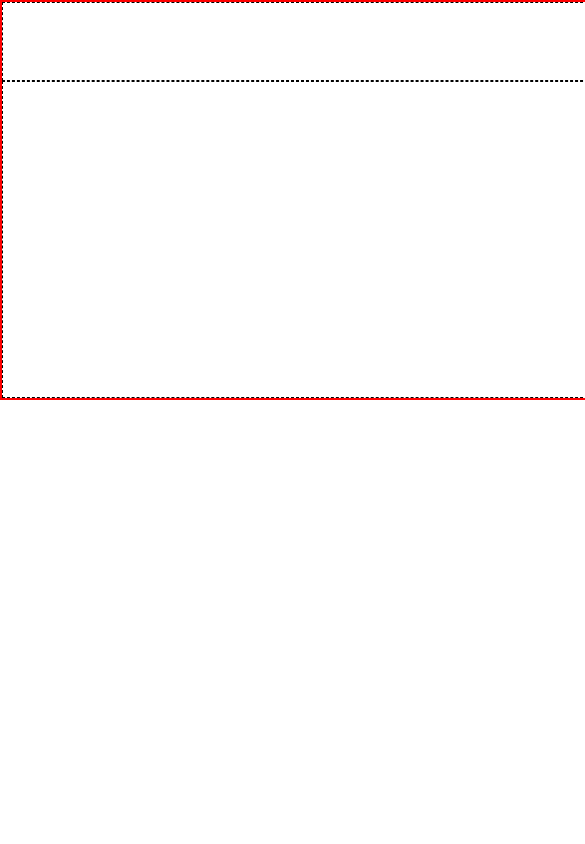
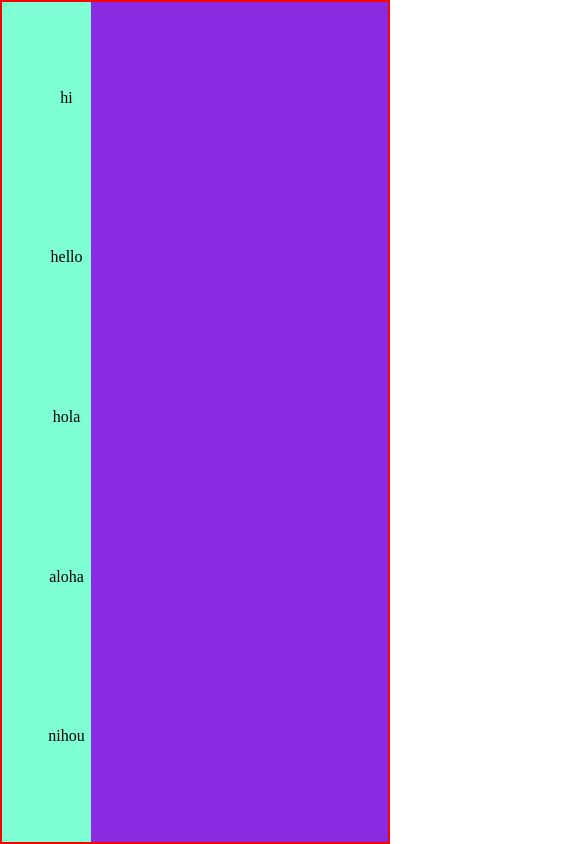
Before and after one commit to cali-angel/CIT85, a plain HTML site: page class work/week 5 tuesday/media-q2.htm in a window 390 px wide. Shown: the whole page, 585 px wide, since content can reach past the window. Drawn offline with Linux system fonts and the light colour scheme.

Commit message:
created new files to practice media queries and flexbox

```diff
--- /dev/null
+++ b/class work/week 5 thursday/flex6-ATF.css
@@ -0,0 +1,27 @@
+html, body, main, span {
+    margin: 0;
+    padding: 0;
+    border: 0;
+    box-sizing: border-box;
+    font: inherit;
+    color: inherit;
+}
+
+#atf {
+    height: 100vh;
+    border: 3px ridge orangered;
+    background-image: url(https://ae01.alicdn.com/kf/HTB1AADwQXXXXXboXFXXq6xXFXXXQ/Customize-vinyl-cloth-tropical-green-leaves-wallpaper-photo-booth-backgrounds-for-newborn-kids-portrait-photography.jpg_640x640.jpg);
+    background-size: cover;
+    background-position: center;
+    background-repeat: no-repeat;
+}
+main {
+    color: lightcoral;
+    font: 5rem sans-serif;
+    display: flex;
+    flex-direction: row;
+    flex-wrap: wrap;
+    justify-content: center;
+    align-items: center;
+    text-align: center;
+}
--- /dev/null
+++ b/class work/week 5 thursday/flex6.css
@@ -0,0 +1,31 @@
+html, body, nav, ul, li, a {
+    margin: 0;
+    border: 0;
+    padding: 0;
+    box-sizing: border-box;
+    font: inherit;
+    color: inherit;
+}
+li {
+    background-color: deepskyblue;
+    list-style: none;
+    color: white;
+    display: flex;
+    flex-wrap: nowrap;
+    flex-direction: row;
+    justify-content: center;
+    align-items: center;
+}
+li:hover {
+    background-color: navy;
+}
+a {
+    padding: 30px;
+    text-decoration-line: none;
+    flex-grow: 1;
+    display: flex;
+    flex-direction: row;
+    flex-wrap: nowrap;
+    justify-content: center;
+    align-items: center;
+}
--- /dev/null
+++ b/class work/week 5 thursday/flex6break.css
@@ -0,0 +1,7 @@
+ul {
+    background-color: deepskyblue;
+    display: flex;
+    flex-direction: row;
+    flex-wrap: nowrap;
+    justify-content: flex-end;
+}
--- /dev/null
+++ b/class work/week 5 tuesday/media-q2-break.css
@@ -0,0 +1,25 @@
+header {
+    flex-wrap: nowrap
+}
+nav {
+    height: auto;
+    flex-basis: 30%;
+}
+ul {
+    height: 95%;
+    display: flex;
+    flex-direction: column;
+    flex-wrap: nowrap;
+    justify-content: center;
+}
+li {
+    flex-grow: 1;
+    display: flex;
+    flex-direction: column;
+    flex-wrap: nowrap;
+    justify-content: center;
+    align-items: center;
+}
+aside {
+    height: auto;
+}
--- a/class work/week 5 tuesday/media-q2.css
+++ b/class work/week 5 tuesday/media-q2.css
@@ -1,4 +1,4 @@
-html, body, header, section, div {
+html, body, header, nav, aside {
     margin: 0;
     border: 0;
     padding: 0;
@@ -7,22 +7,33 @@ html, body, header, section, div {
     color: inherit;
 }
 header {
-    width: 600px;
-    height: 400px;
+    height: 100vh;
     border: 2px solid red;
-    margin:0 auto;
     display: flex;
     flex-direction: row;
     flex-wrap: wrap;
 }
-section {
-    width: 300px;
+nav {
+    height: 10.5vh;
+    flex-basis: 100%;
+    background-color: aquamarine;
+}
+ul {
+    height: 10.5vh;
+    display: flex;
+    flex-direction: row;
+    flex-wrap: wrap;
+}
+li {
     flex-grow: 1;
-    border: 1px dashed black;
+    display: flex;
+    flex-direction: row;
+    flex-wrap: wrap;
+    justify-content: center;
+    align-content: center;
 }
-#a {
-    height: 20%;
+aside {
+    height: 89vh;
+    flex-basis: 100%;
+    background-color: blueviolet;
 }
-#b {
-    height: 80%;
-}
--- a/class work/week 5 tuesday/media-q2.htm
+++ b/class work/week 5 tuesday/media-q2.htm
@@ -6,16 +6,20 @@
     <meta http-equiv="X-UA-Compatible" content="ie=edge">
     <title>Document</title>
     <link rel="stylesheet" href="media-q2.css">
+    <link rel="stylesheet" href="media-q2-break.css" media="(max-width: 800px)">
 </head>
 <body>
     <header>
-        <section id="a">
-            <div></div>
-        </section>
-
-        <section id="b">
-            <div></div>
-        </section>
+       <nav>
+           <ul>
+               <li>hi</li>
+               <li>hello</li>
+               <li>hola</li>
+               <li>aloha</li>
+               <li>nihou</li>
+           </ul>
+       </nav>
+       <aside></aside>
     </header>
 </body>
 </html>
```
Also changed, not shown: class work/week 5 thursday/flex6-ATF.htm (added, +13 -0 lines), class work/week 5 thursday/flex6.htm (added, +21 -0 lines).
